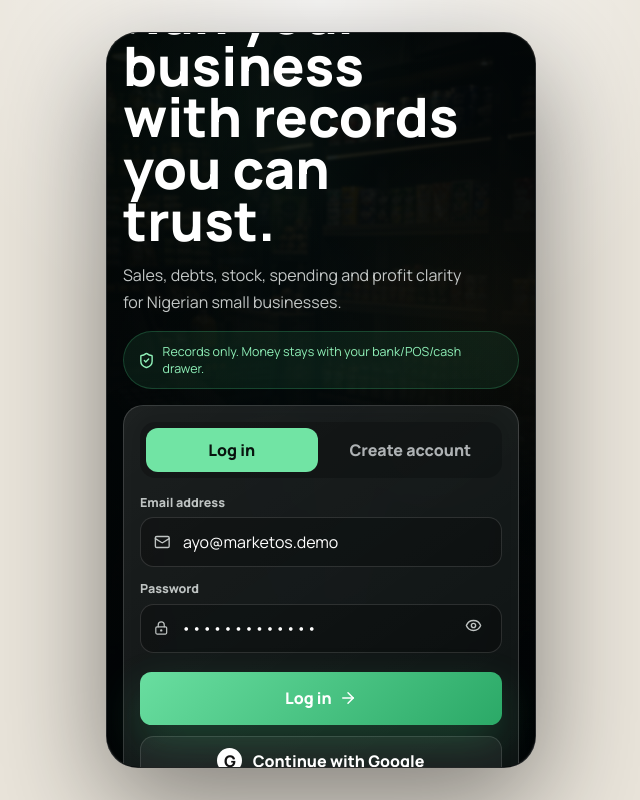
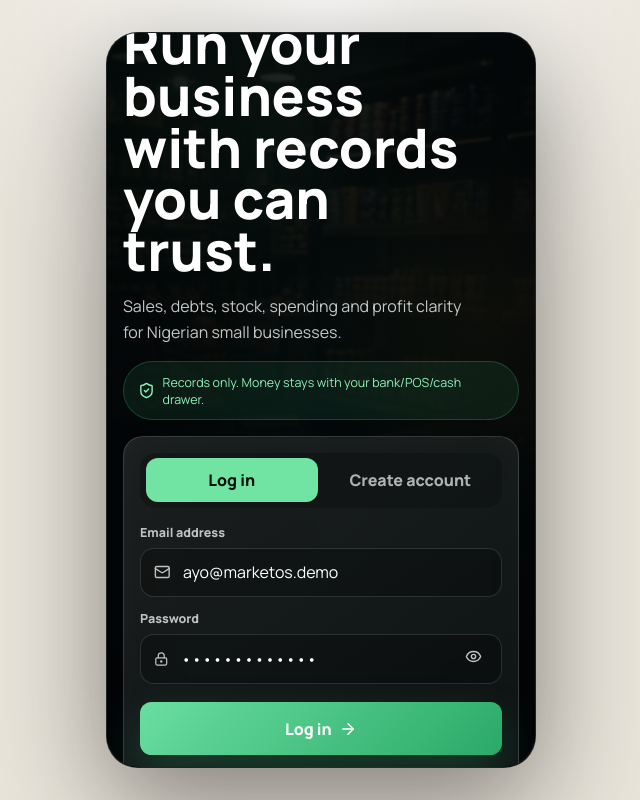
Before and after one commit to michaelkeane036-cmyk/MarketOS, a React (Vite) app: page / in a window 1280 px wide. Shown: the whole page, without its empty margins (319-959 px from the left). Built offline with nearby package versions, Linux system fonts and the light colour scheme; no server answers.

Commit message:
Remove Google sign-in option

```diff
--- a/src/App.tsx
+++ b/src/App.tsx
@@ -57,23 +57,11 @@ export default function App() {
   const [scanDraft, setScanDraft] = useState<ScanDraft | null>(null)
   const [authMessage, setAuthMessage] = useState('')
   const [isAuthBusy, setIsAuthBusy] = useState(false)
-  const [isGoogleBusy, setIsGoogleBusy] = useState(false)
   const [isWorkspaceLoading, setIsWorkspaceLoading] = useState(false)
   const [isSavingRecord, setIsSavingRecord] = useState(false)
 
   const isPreviewAuth = useMemo(() => !hasSupabaseConfig, [])
   const dashboard = useMemo(() => buildDashboardModel(records), [records])
-
-  useEffect(() => {
-    const search = new URLSearchParams(window.location.search)
-    const hash = new URLSearchParams(window.location.hash.replace(/^#/, ''))
-    const oauthError = search.get('error_description') || hash.get('error_description') || search.get('error') || hash.get('error')
-
-    if (oauthError) {
-      setAuthMessage(`Google sign-in failed: ${oauthError}`)
-      setIsGoogleBusy(false)
-    }
-  }, [])
 
   useEffect(() => {
     if (!supabase) return undefined
@@ -82,7 +70,6 @@ export default function App() {
       const user = data.session?.user
       if (!user) return
 
-      setIsGoogleBusy(false)
       setSession({
         provider: 'supabase',
         user: {
@@ -96,12 +83,10 @@ export default function App() {
     const { data } = supabase.auth.onAuthStateChange((_event, nextSession) => {
       const user = nextSession?.user
       if (!user) {
-        setIsGoogleBusy(false)
         setSession(null)
         return
       }
 
-      setIsGoogleBusy(false)
       setSession({
         provider: 'supabase',
         user: {
@@ -203,31 +188,6 @@ export default function App() {
       }
     } finally {
       setIsAuthBusy(false)
-    }
-  }
-
-  const handleGoogleAuth = async () => {
-    setAuthMessage('')
-    setIsGoogleBusy(true)
-
-    if (!supabase) {
-      setIsGoogleBusy(false)
-      setAuthMessage('Google sign-in is not connected yet. Add Supabase env vars and enable Google in Supabase Auth.')
-      return
-    }
-
-    setAuthMessage('Opening Google sign-in...')
-
-    const { error } = await supabase.auth.signInWithOAuth({
-      provider: 'google',
-      options: {
-        redirectTo: window.location.origin
-      }
-    })
-
-    if (error) {
-      setIsGoogleBusy(false)
-      setAuthMessage(error.message)
     }
   }
 
@@ -435,11 +395,9 @@ export default function App() {
       <AuthScreen
         authMode={authMode}
         isBusy={isAuthBusy}
-        isGoogleBusy={isGoogleBusy}
         isPreviewAuth={isPreviewAuth}
         message={authMessage}
         onEmailAuth={handleEmailAuth}
-        onGoogleAuth={handleGoogleAuth}
         onModeChange={setAuthMode}
         onPasswordReset={handlePasswordReset}
       />
--- a/src/screens/AuthScreen.tsx
+++ b/src/screens/AuthScreen.tsx
@@ -6,11 +6,9 @@ import type { AuthMode } from '../types'
 interface AuthScreenProps {
   authMode: AuthMode
   isBusy: boolean
-  isGoogleBusy: boolean
   isPreviewAuth: boolean
   message: string
   onEmailAuth: (email: string, password: string, name?: string) => Promise<void>
-  onGoogleAuth: () => Promise<void>
   onModeChange: (mode: AuthMode) => void
   onPasswordReset: (email: string) => Promise<void>
 }
@@ -18,11 +16,9 @@ interface AuthScreenProps {
 export default function AuthScreen({
   authMode,
   isBusy,
-  isGoogleBusy,
   isPreviewAuth,
   message,
   onEmailAuth,
-  onGoogleAuth,
   onModeChange,
   onPasswordReset
 }: AuthScreenProps) {
@@ -113,11 +109,6 @@ export default function AuthScreen({
             </button>
           </form>
 
-          <button className="google-button" disabled={isBusy || isGoogleBusy} type="button" onClick={() => void onGoogleAuth()}>
-            <span>G</span>
-            {isGoogleBusy ? 'Opening Google...' : 'Continue with Google'}
-          </button>
-
           <button className="reset-button" type="button" onClick={() => void onPasswordReset(email)}>
             Forgot password?
           </button>
--- a/src/styles.css
+++ b/src/styles.css
@@ -1643,7 +1643,6 @@ button:disabled {
   margin-top: 0.35rem;
 }
 
-.google-button,
 .reset-button,
 .upload-button {
   width: 100%;
@@ -1656,22 +1655,11 @@ button:disabled {
   margin-top: 0.7rem;
 }
 
-.google-button,
 .upload-button {
   border: 1px solid rgba(255, 255, 255, 0.13);
   color: #fff;
   background: rgba(255, 255, 255, 0.055);
   font-weight: 850;
-}
-
-.google-button span {
-  width: 1.55rem;
-  height: 1.55rem;
-  border-radius: 50%;
-  display: grid;
-  place-items: center;
-  color: #111;
-  background: #fff;
 }
 
 .reset-button {
```
